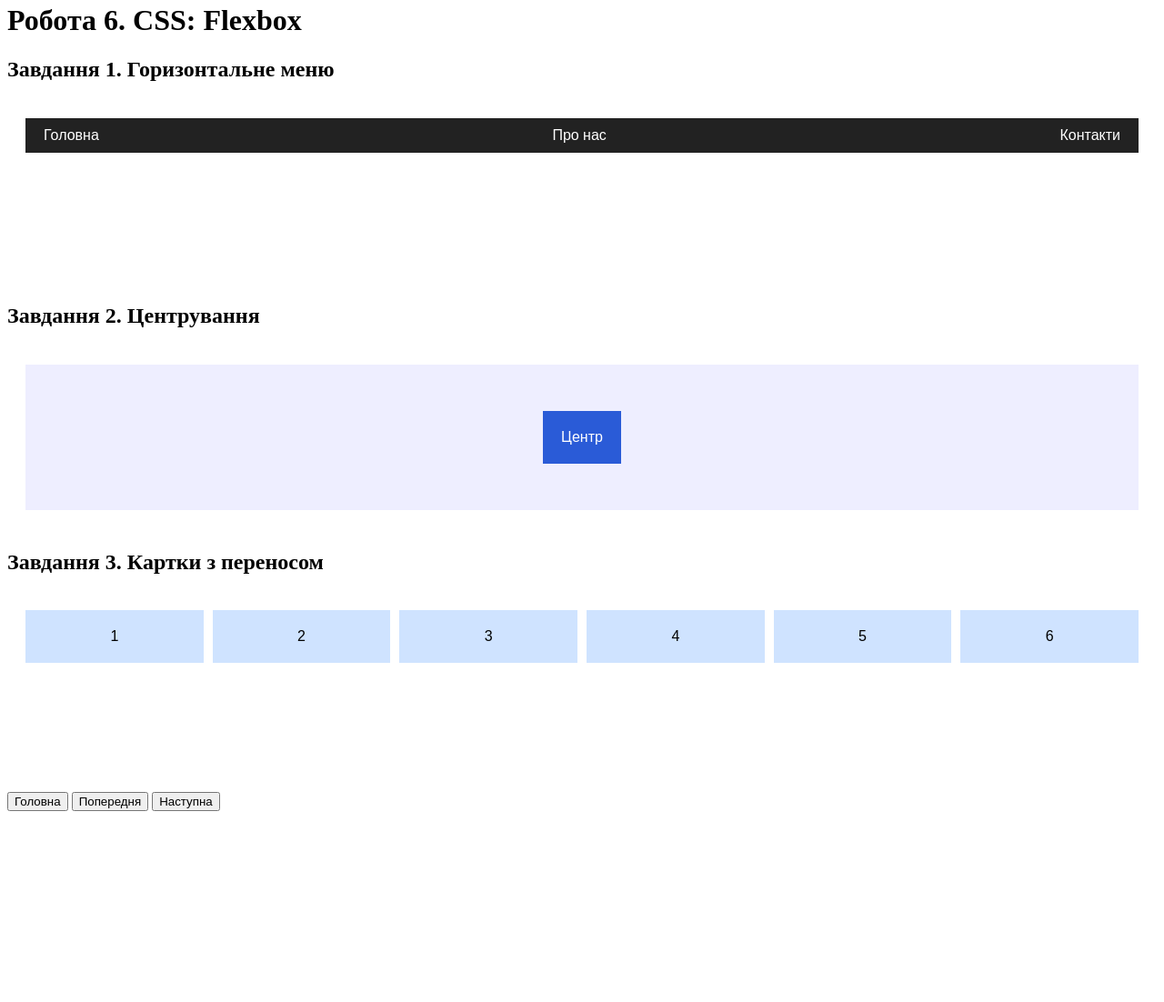
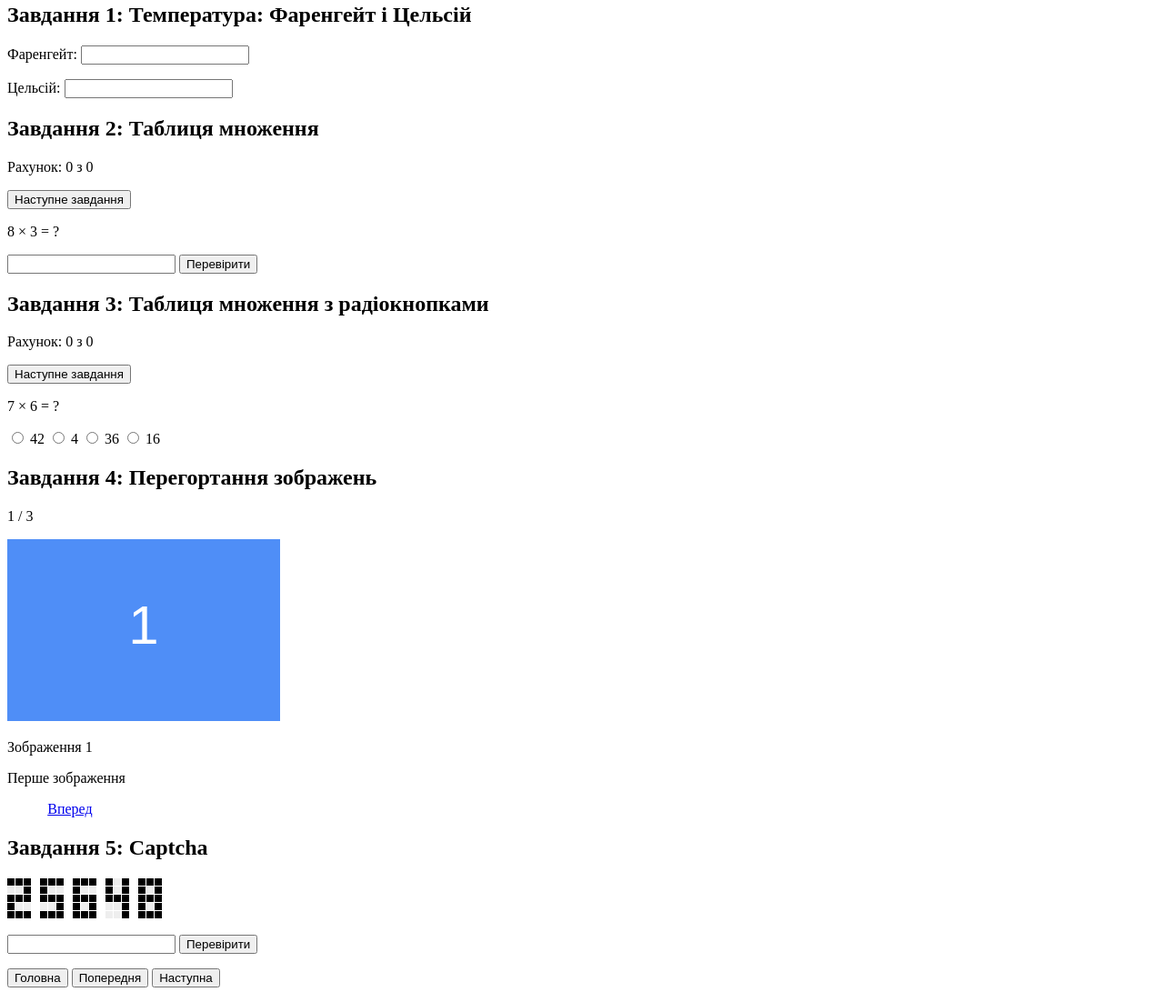
Before and after one commit to liubomyrdzvinchuk-pi2302-code/Labs, a plain HTML site: page works/work-06.html in a window 1280 px wide. Shown: the part 54-1156 px from the top of the page at 91% size. Before the commit the page ends 962 px from the top, so only its background shows below. Drawn offline with Linux system fonts and the light colour scheme.

Commit message:
Add lab 5 (DOM and events)

```diff
--- a/works/work-06.html
+++ b/works/work-06.html
@@ -3,62 +3,197 @@
 <head>
 <meta charset="UTF-8">
 <meta name="viewport" content="width=device-width,initial-scale=1">
-<title>Робота 6</title>
+<title>ЛР №5</title>
 </head>
 <body>
 <p><button onclick="location.href='../index.html'">Головна</button> <button onclick="location.href='work-05.html'">Попередня</button> <button onclick="location.href='work-07.html'">Наступна</button> </p>
-<h1>Робота 6. CSS: Flexbox</h1>
-<h2 id="task-1">Завдання 1. Горизонтальне меню</h2>
-<iframe width="100%" height="200" frameborder="0" style="border:0" sandbox="allow-scripts allow-modals" srcdoc="&lt;!DOCTYPE html&gt;
-&lt;html lang=&quot;uk&quot;&gt;
-&lt;head&gt;
-&lt;meta charset=&quot;UTF-8&quot;&gt;
-&lt;title&gt;Завдання&lt;/title&gt;
-&lt;style&gt;
-.menu{display:flex;justify-content:space-between;background:#222;padding:10px 20px}
-.menu a{color:#fff;text-decoration:none}
-body{font-family:Arial,sans-serif;padding:12px}
-&lt;/style&gt;
-&lt;/head&gt;
-&lt;body&gt;
-&lt;nav class=&quot;menu&quot;&gt;&lt;a href=&quot;#&quot;&gt;Головна&lt;/a&gt;&lt;a href=&quot;#&quot;&gt;Про нас&lt;/a&gt;&lt;a href=&quot;#&quot;&gt;Контакти&lt;/a&gt;&lt;/nav&gt;
-&lt;/body&gt;
-&lt;/html&gt;
-" title="Завдання 1"></iframe>
-<h2 id="task-2">Завдання 2. Центрування</h2>
-<iframe width="100%" height="200" frameborder="0" style="border:0" sandbox="allow-scripts allow-modals" srcdoc="&lt;!DOCTYPE html&gt;
-&lt;html lang=&quot;uk&quot;&gt;
-&lt;head&gt;
-&lt;meta charset=&quot;UTF-8&quot;&gt;
-&lt;title&gt;Завдання&lt;/title&gt;
-&lt;style&gt;
-.wrap{display:flex;justify-content:center;align-items:center;height:160px;background:#eef}
-.c{background:#2a5bd7;color:#fff;padding:20px}
-body{font-family:Arial,sans-serif;padding:12px}
-&lt;/style&gt;
-&lt;/head&gt;
-&lt;body&gt;
-&lt;div class=&quot;wrap&quot;&gt;&lt;div class=&quot;c&quot;&gt;Центр&lt;/div&gt;&lt;/div&gt;
-&lt;/body&gt;
-&lt;/html&gt;
-" title="Завдання 2"></iframe>
-<h2 id="task-3">Завдання 3. Картки з переносом</h2>
-<iframe width="100%" height="200" frameborder="0" style="border:0" sandbox="allow-scripts allow-modals" srcdoc="&lt;!DOCTYPE html&gt;
-&lt;html lang=&quot;uk&quot;&gt;
-&lt;head&gt;
-&lt;meta charset=&quot;UTF-8&quot;&gt;
-&lt;title&gt;Завдання&lt;/title&gt;
-&lt;style&gt;
-.row{display:flex;flex-wrap:wrap;gap:10px}
-.row div{flex:1 1 120px;background:#cfe3ff;padding:20px;text-align:center}
-body{font-family:Arial,sans-serif;padding:12px}
-&lt;/style&gt;
-&lt;/head&gt;
-&lt;body&gt;
-&lt;div class=&quot;row&quot;&gt;&lt;div&gt;1&lt;/div&gt;&lt;div&gt;2&lt;/div&gt;&lt;div&gt;3&lt;/div&gt;&lt;div&gt;4&lt;/div&gt;&lt;div&gt;5&lt;/div&gt;&lt;div&gt;6&lt;/div&gt;&lt;/div&gt;
-&lt;/body&gt;
-&lt;/html&gt;
-" title="Завдання 3"></iframe>
+<h2 id="task-1">Завдання 1: Температура: Фаренгейт і Цельсій</h2>
+<div id="res1"></div>
+<script type="module">
+{
+const res = document.getElementById("res1");
+  res.innerHTML = '<p>Фаренгейт: <input type="number" class="f"></p><p>Цельсій: <input type="number" class="c"></p>';
+  const f = res.querySelector('.f');
+  const c = res.querySelector('.c');
+  function toCelsius() {
+    c.value = f.value === '' ? '' : ((5 / 9) * (f.value - 32)).toFixed(2);
+  }
+  function toFahrenheit() {
+    f.value = c.value === '' ? '' : ((9 / 5) * c.value + 32).toFixed(2);
+  }
+  f.addEventListener('input', toCelsius);
+  c.addEventListener('input', toFahrenheit);
+}
+</script>
+<h2 id="task-2">Завдання 2: Таблиця множення</h2>
+<div id="res2"></div>
+<script type="module">
+{
+const res = document.getElementById("res2");
+  res.innerHTML = '<p>Рахунок: <span class="score">0 з 0</span></p><p><button class="next">Наступне завдання</button></p><p class="task"></p><p><input type="number" class="ans"> <button class="check">Перевірити</button></p><p class="result"></p>';
+  const q = s => res.querySelector(s);
+  let score = 0, total = 0, a = 0, b = 0, checked = false;
+  const rnd = () => Math.floor(Math.random() * 9) + 2;
+  function nextTask() {
+    a = rnd(); b = rnd(); checked = false;
+    q('.task').textContent = `${a} × ${b} = ?`;
+    q('.ans').value = '';
+    q('.result').textContent = '';
+  }
+  function checkAnswer() {
+    if (checked) return;
+    if (q('.ans').value === '') { q('.result').textContent = 'Введіть відповідь'; return; }
+    checked = true; total++;
+    if (Number(q('.ans').value) === a * b) { score++; q('.result').textContent = 'Правильно!'; }
+    else q('.result').textContent = `Неправильно. Правильна відповідь: ${a * b}`;
+    q('.score').textContent = `${score} з ${total}`;
+  }
+  q('.next').addEventListener('click', nextTask);
+  q('.check').addEventListener('click', checkAnswer);
+  nextTask();
+}
+</script>
+<h2 id="task-3">Завдання 3: Таблиця множення з радіокнопками</h2>
+<div id="res3"></div>
+<script type="module">
+{
+const res = document.getElementById("res3");
+  res.innerHTML = '<p>Рахунок: <span class="score">0 з 0</span></p><p><button class="next">Наступне завдання</button></p><p class="task"></p><div class="opts"></div><p class="result"></p>';
+  const q = s => res.querySelector(s);
+  let score = 0, total = 0, a = 0, b = 0;
+  const rnd = () => Math.floor(Math.random() * 9) + 2;
+  function makeOptions(correct) {
+    const set = new Set([correct]);
+    while (set.size < 4) set.add(rnd() * rnd());
+    return [...set].sort(() => Math.random() - 0.5);
+  }
+  function onAnswer(value) {
+    total++;
+    if (value === a * b) { score++; q('.result').textContent = 'Правильно!'; }
+    else q('.result').textContent = `Неправильно. Правильна відповідь: ${a * b}`;
+    q('.score').textContent = `${score} з ${total}`;
+    q('.opts').querySelectorAll('input').forEach(r => r.disabled = true);
+  }
+  function nextTask() {
+    a = rnd(); b = rnd();
+    q('.task').textContent = `${a} × ${b} = ?`;
+    q('.result').textContent = '';
+    const box = q('.opts');
+    box.innerHTML = '';
+    makeOptions(a * b).forEach(v => {
+      const label = document.createElement('label');
+      const radio = document.createElement('input');
+      radio.type = 'radio';
+      radio.name = 'answer';
+      radio.addEventListener('change', () => onAnswer(v));
+      label.appendChild(radio);
+      label.append(' ' + v + ' ');
+      box.appendChild(label);
+    });
+  }
+  q('.next').addEventListener('click', nextTask);
+  nextTask();
+}
+</script>
+<h2 id="task-4">Завдання 4: Перегортання зображень</h2>
+<div id="res4"></div>
+<script type="module">
+{
+const res = document.getElementById("res4");
+  const imagesArray = [
+    { path: 'images/001.svg', title: 'Зображення 1', description: 'Перше зображення' },
+    { path: 'images/002.svg', title: 'Зображення 2', description: 'Друге зображення' },
+    { path: 'images/003.svg', title: 'Зображення 3', description: 'Третє зображення' }
+  ];
+  function initPhotoRotator(id, images) {
+    const box = document.getElementById(id);
+    let index = 0;
+    const make = tag => document.createElement(tag);
+    const counter = make('p');
+    const img = make('img');
+    const title = make('p');
+    const desc = make('p');
+    const nav = make('p');
+    const back = make('a');
+    const next = make('a');
+    img.width = 300;
+    img.height = 200;
+    back.href = '#'; back.textContent = 'Назад';
+    next.href = '#'; next.textContent = 'Вперед';
+    nav.append(back, ' ', next);
+    box.append(counter, img, title, desc, nav);
+    function show() {
+      const item = images[index];
+      counter.textContent = `${index + 1} / ${images.length}`;
+      img.src = item.path;
+      img.alt = item.title;
+      title.textContent = item.title;
+      desc.textContent = item.description;
+      back.style.visibility = index === 0 ? 'hidden' : 'visible';
+      next.style.visibility = index === images.length - 1 ? 'hidden' : 'visible';
+    }
+    back.addEventListener('click', e => { e.preventDefault(); if (index > 0) { index--; show(); } });
+    next.addEventListener('click', e => { e.preventDefault(); if (index < images.length - 1) { index++; show(); } });
+    show();
+  }
+  const rotator = document.createElement('div');
+  rotator.id = 'rotator';
+  res.appendChild(rotator);
+  initPhotoRotator('rotator', imagesArray);
+}
+</script>
+<h2 id="task-5">Завдання 5: Captcha</h2>
+<div id="res5"></div>
+<script type="module">
+{
+const res = document.getElementById("res5");
+  const font = {
+    0: '111101101101111', 1: '010110010010111', 2: '111001111100111', 3: '111001111001111', 4: '101101111001001',
+    5: '111100111001111', 6: '111100111101111', 7: '111001001001001', 8: '111101111101111', 9: '111101111001111'
+  };
+  function initCaptcha(count) {
+    const box = document.createElement('div');
+    const picture = document.createElement('div');
+    const input = document.createElement('input');
+    const button = document.createElement('button');
+    const result = document.createElement('p');
+    let code = '';
+    button.textContent = 'Перевірити';
+    picture.style.display = 'flex';
+    picture.style.gap = '10px';
+    function generate() {
+      code = '';
+      picture.innerHTML = '';
+      for (let i = 0; i < count; i++) {
+        const digit = String(Math.floor(Math.random() * 10));
+        code += digit;
+        const cell = document.createElement('div');
+        cell.style.display = 'grid';
+        cell.style.gridTemplateColumns = 'repeat(3, 8px)';
+        cell.style.gap = '1px';
+        for (const bit of font[digit]) {
+          const px = document.createElement('span');
+          px.style.width = '8px';
+          px.style.height = '8px';
+          px.style.background = bit === '1' ? '#000' : '#eee';
+          cell.appendChild(px);
+        }
+        picture.appendChild(cell);
+      }
+    }
+    function check() {
+      if (input.value === code) result.textContent = 'Captcha введено правильно';
+      else { result.textContent = 'Неправильно, спробуйте ще'; generate(); }
+      input.value = '';
+    }
+    button.addEventListener('click', check);
+    box.append(picture, document.createElement('br'), input, ' ', button, result);
+    res.appendChild(box);
+    generate();
+  }
+  initCaptcha(5);
+}
+</script>
 <p><button onclick="location.href='../index.html'">Головна</button> <button onclick="location.href='work-05.html'">Попередня</button> <button onclick="location.href='work-07.html'">Наступна</button> </p>
 </body>
 </html>
```
Also changed, not shown: index.html (+1 -1 lines), works/work-05.html (+1 -2 lines), works/images/001.svg (added), works/images/002.svg (added), works/images/003.svg (added).
